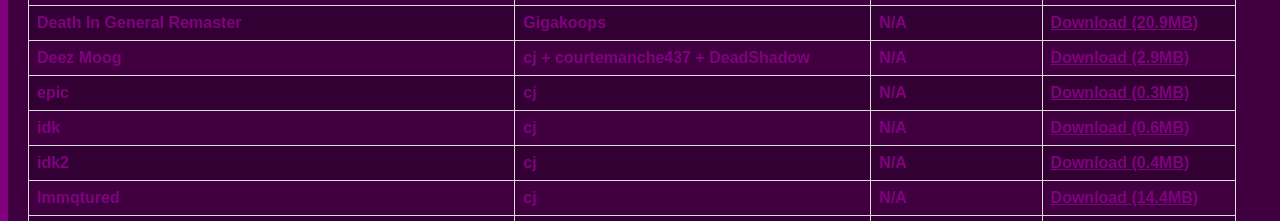
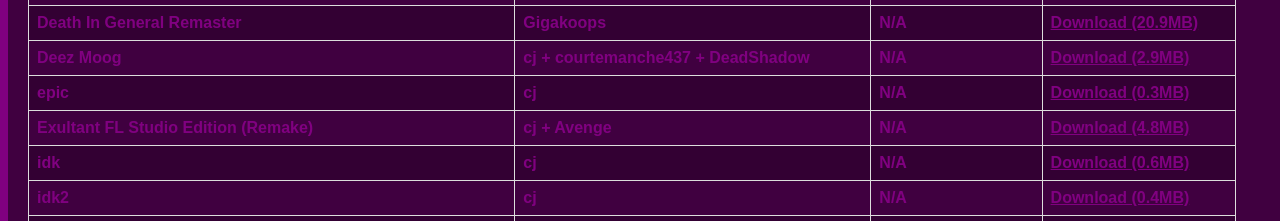
Before and after one commit to cjGuitarHero/cjgh, a plain HTML site: page charts-single/index.html in a window 1280 px wide. Shown: the part 1170-1391 px from the top of the page. Drawn offline with Linux system fonts and the light colour scheme.

Commit message:
Exultant Remake Added Part 1

```diff
--- a/charts-single/index.html
+++ b/charts-single/index.html
@@ -414,6 +414,17 @@
         </td>
       </tr>
       <tr>
+        <td>Exultant FL Studio Edition (Remake)</td>
+        <td>cj + Avenge</td>
+        <td>N/A</td>
+        <td>
+          <div id="myDIV">
+            <a href="https://github.com/cjGuitarHero/Charts/raw/master/Single%20Charts/Misc/Exultant%20FL%20Studio%20Edition%20(Remake).rar">Download
+              (4.8MB)</a>
+          </div>
+        </td>
+      </tr>
+      <tr>
         <td>idk</td>
         <td>cj</td>
         <td>N/A</td>
```
